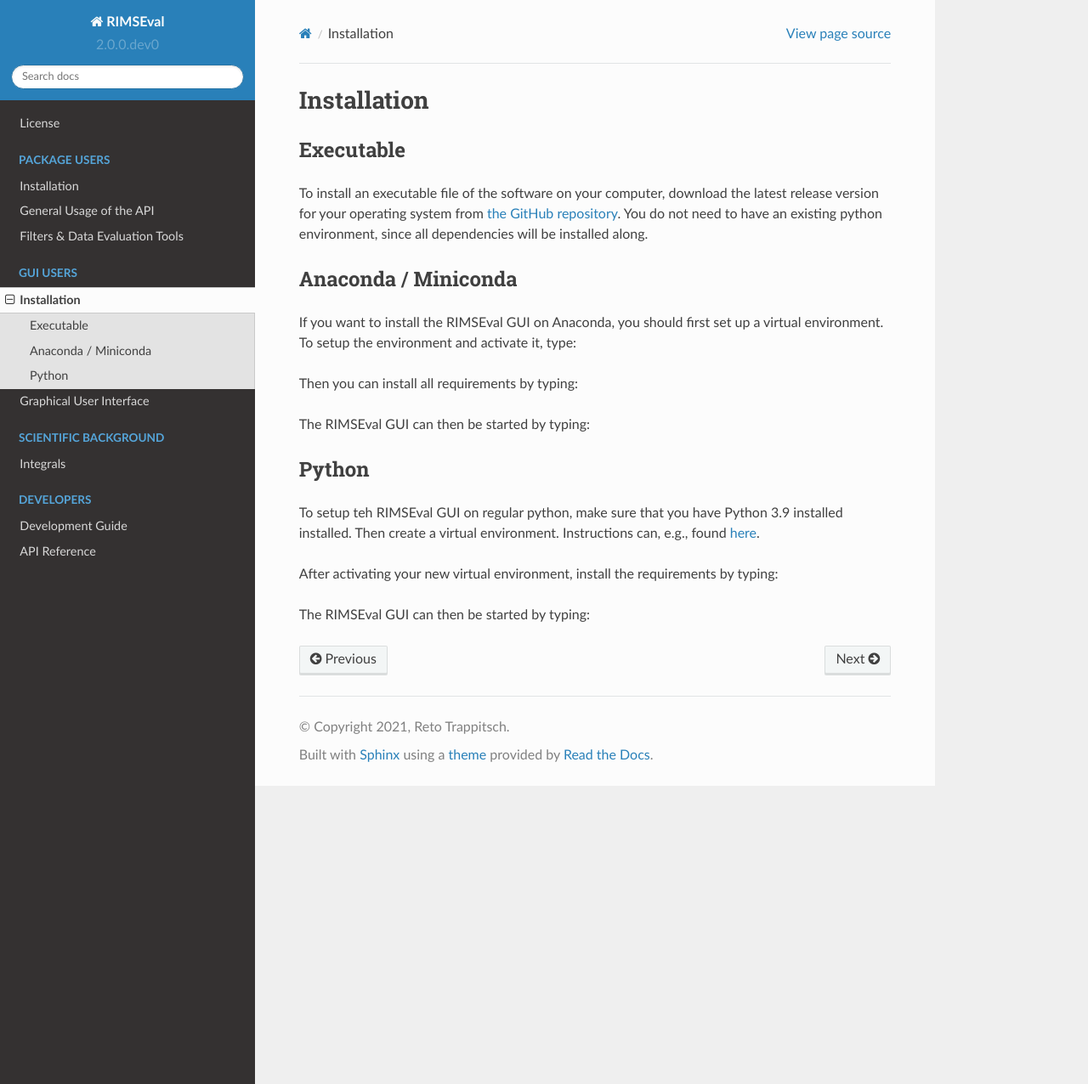
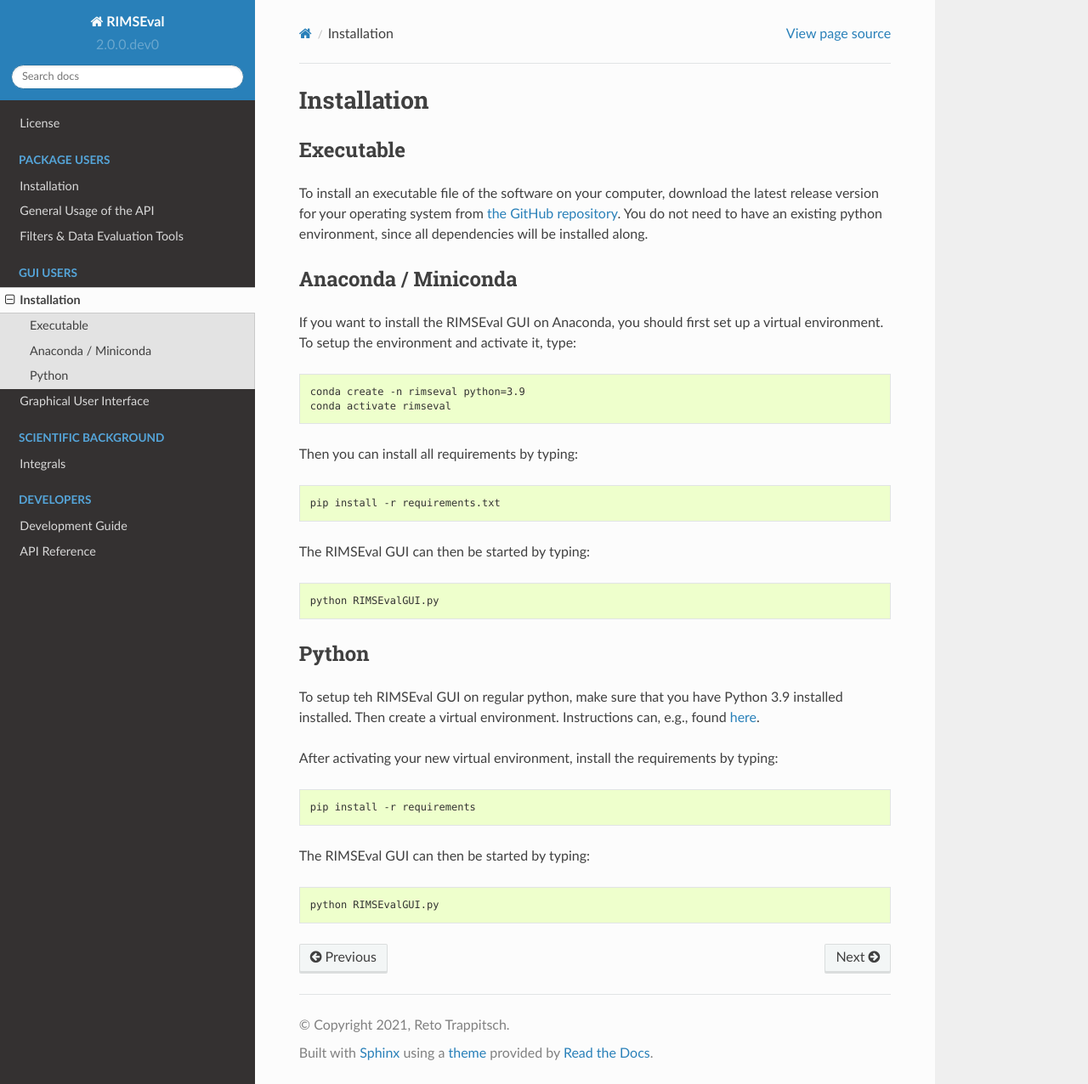
Before and after one commit to RIMS-Code/RIMSEval, a Sphinx documentation site: the page built from docs/gui/install.rst, in a window 1280 px wide and 1276 px high. Shown: the whole window at 85% size. Built offline with Sphinx 7.4.7 and the Read the Docs theme 2.0.0, drawn with Linux system fonts in a browser that asks for light colours.

Commit message:
Fix code blocks

```diff
--- a/docs/gui/install.rst
+++ b/docs/gui/install.rst
@@ -20,18 +20,21 @@
 you should first set up a virtual environment.
 To setup the environment and activate it, type:
 
-.. code-block::
+.. code-block:: shell-session
+
     conda create -n rimseval python=3.9
     conda activate rimseval
 
 Then you can install all requirements by typing:
 
-.. code-block::
+.. code-block:: shell-session
+
     pip install -r requirements.txt
 
 The RIMSEval GUI can then be started by typing:
 
-.. code-block::
+.. code-block:: shell-session
+
     python RIMSEvalGUI.py
 
 ------
@@ -47,10 +50,12 @@
 After activating your new virtual environment,
 install the requirements by typing:
 
-.. code-block::
+.. code-block:: shell-session
+
     pip install -r requirements
 
 The RIMSEval GUI can then be started by typing:
 
-.. code-block::
+.. code-block:: shell-session
+
     python RIMSEvalGUI.py
```
